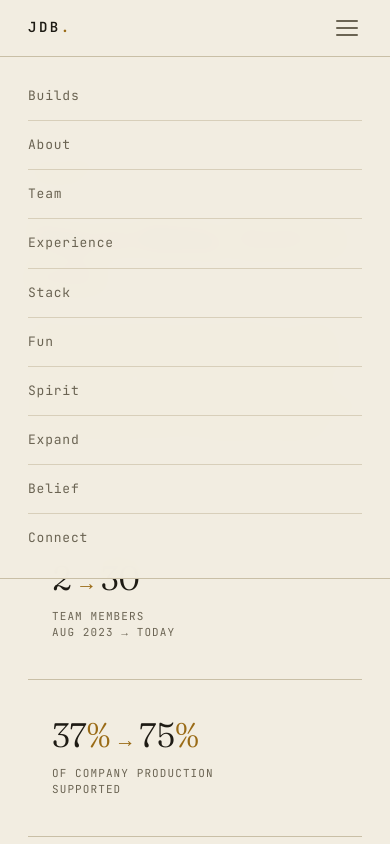
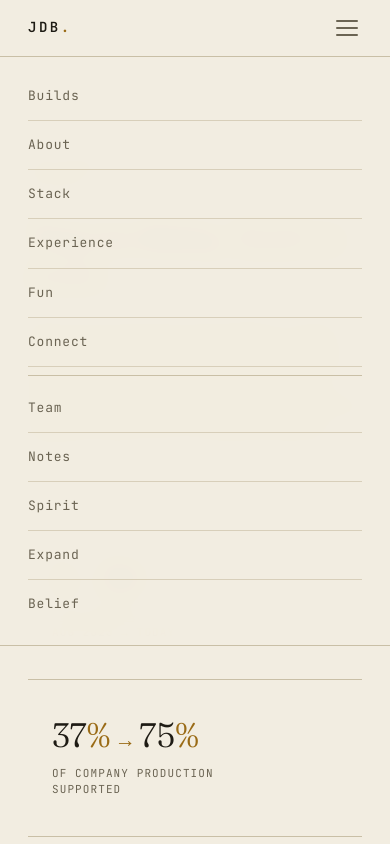
Before and after one commit to jdbates-gitit/jdb-landing, a plain HTML site: page team.html in a window 390 px wide. Both pictures are taken after a click on the button "Open menu". Shown: the top 844 px of the page. Drawn offline with nearby package versions, Linux system fonts and the light colour scheme.

Commit message:
Sync nav on full-nav pages; fix team.html Notes link; clean mojibake sitewide

```diff
--- a/team.html
+++ b/team.html
@@ -99,6 +99,9 @@
     font-family:var(--mono);font-size:11.5px;letter-spacing:.06em;color:var(--ink-dim)}
   footer .wrap{display:flex;justify-content:space-between;flex-wrap:wrap;gap:10px}
   @media(prefers-reduced-motion:reduce){*{animation:none!important;transition:none!important;scroll-behavior:auto}}
+
+  .nav-divider{width:1px;height:16px;background:var(--line-2);margin:0 2px;flex:none}
+  .mobile-divider{height:1px;background:var(--line-2);margin:8px 0}
 </style>
 </head>
 <body>
@@ -109,14 +112,16 @@
     <nav class="nav-links">
       <a href="/#builds">Builds</a>
       <a href="/#about">About</a>
+      <a href="/#stack">Stack</a>
+      <a href="/#experience">Experience</a>
+      <a href="/#fun">Fun</a>
+      <a href="/#connect">Connect</a>
+      <span class="nav-divider"></span>
       <a href="/team.html">Team</a>
-      <a href="/#experience">Experience</a>
-      <a href="/#stack">Stack</a>
-      <a href="/#fun">Fun</a>
+      <a href="/notes.html">Notes</a>
       <a href="/spirit.html">Spirit</a>
       <a href="/expand.html">Expand</a>
       <a href="/belief.html">Belief</a>
-      <a href="/#connect">Connect</a>
     </nav>
     <button class="hamburger" id="hamburger" aria-label="Open menu"><span></span><span></span><span></span></button>
   </div>
@@ -124,14 +129,16 @@
 <div class="mobile-menu" id="mobileMenu">
   <a href="/#builds">Builds</a>
   <a href="/#about">About</a>
+  <a href="/#stack">Stack</a>
+  <a href="/#experience">Experience</a>
+  <a href="/#fun">Fun</a>
+  <a href="/#connect">Connect</a>
+  <div class="mobile-divider"></div>
   <a href="/team.html">Team</a>
-  <a href="/#experience">Experience</a>
-  <a href="/#stack">Stack</a>
-  <a href="/#fun">Fun</a>
+  <a href="/notes.html">Notes</a>
   <a href="/spirit.html">Spirit</a>
   <a href="/expand.html">Expand</a>
   <a href="/belief.html">Belief</a>
-  <a href="/#connect">Connect</a>
 </div>
 
 <div class="wrap">
```
Also changed, not shown: notes.html (+13 -4 lines), notes/2026-06-beating-a-broken-clock.html (+13 -4 lines).
